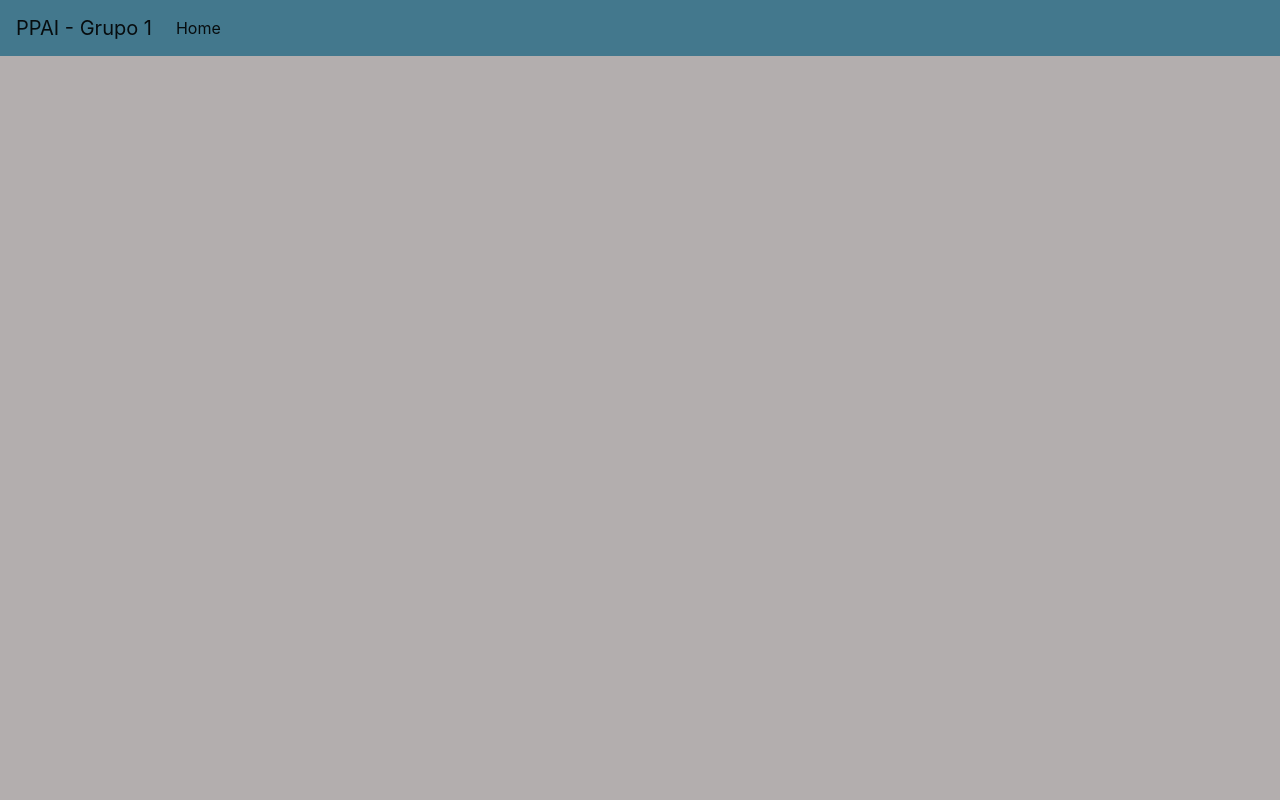
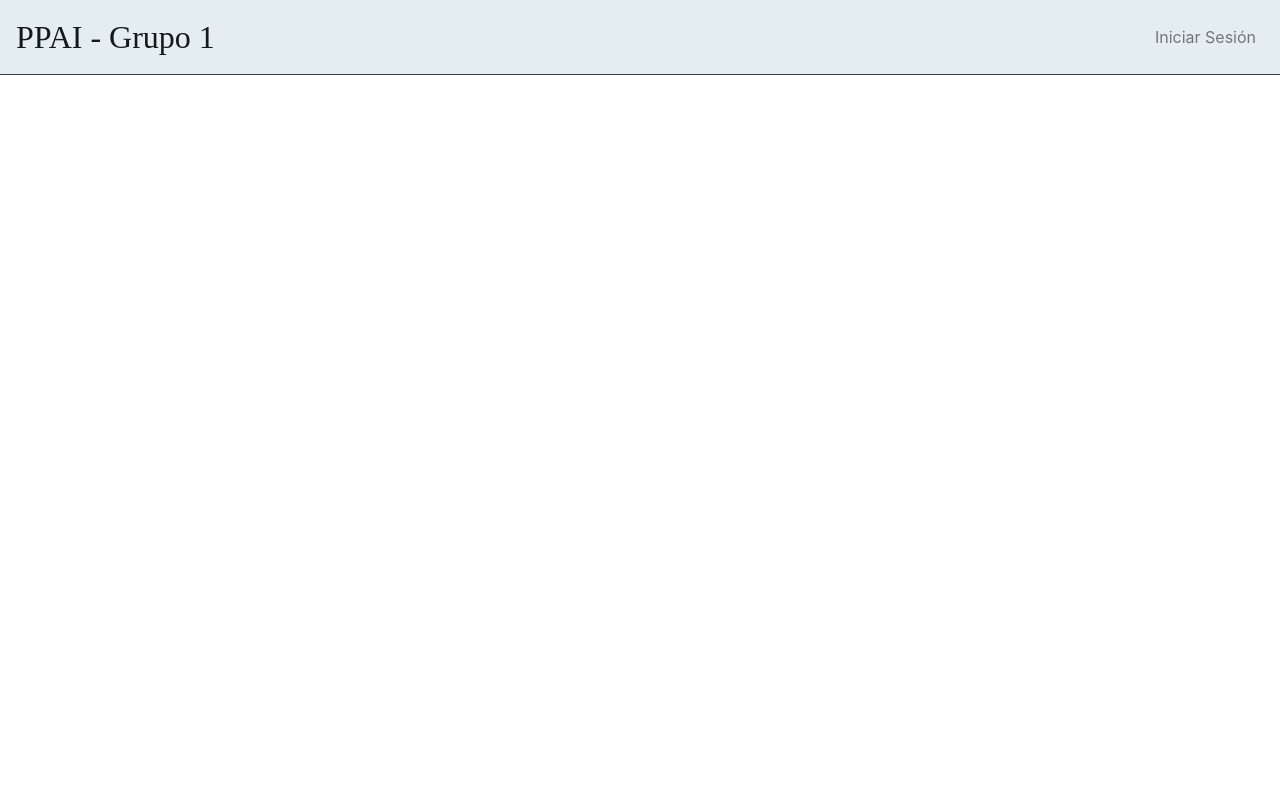
Before and after one commit to MirandaGonzalo/PPAI-Grupo1, a Django app: template museo/app/templates/base.html in a window 1280 px wide. Run offline with Django 3.2, Linux system fonts and the light colour scheme; the template is opened without the code that fills it, so the values that code supplies are empty; some libraries are stand-ins or nearby versions.

Commit message:
NavBar color and a few styles

```diff
--- a/museo/app/templates/base.html
+++ b/museo/app/templates/base.html
@@ -9,15 +9,24 @@
     <script src="https://code.jquery.com/jquery-3.3.1.slim.min.js" integrity="sha384-q8i/X+965DzO0rT7abK41JStQIAqVgRVzpbzo5smXKp4YfRvH+8abtTE1Pi6jizo" crossorigin="anonymous"></script>
     <script src="https://cdnjs.cloudflare.com/ajax/libs/popper.js/1.14.7/umd/popper.min.js" integrity="sha384-UO2eT0CpHqdSJQ6hJty5KVphtPhzWj9WO1clHTMGa3JDZwrnQq4sF86dIHNDz0W1" crossorigin="anonymous"></script>
     <script src="https://stackpath.bootstrapcdn.com/bootstrap/4.3.1/js/bootstrap.min.js" integrity="sha384-JjSmVgyd0p3pXB1rRibZUAYoIIy6OrQ6VrjIEaFf/nJGzIxFDsf4x0xIM+B07jRM" crossorigin="anonymous"></script>
-    <title>Hello, world!</title>
+    <title >Hello, world!</title>
     <style>
 
         body {
-            background-color: rgb(179, 174, 174);
+            background-color: rgb(255, 255, 255);
         }
-
+        .footerMain{
+            background-color: rgb(219, 234, 241);
+        }
         .mainNav {
-            background-color: rgb(67, 120, 141);
+            background-color: rgb(227, 237, 242);
+        }
+        .navbar-nav {
+            margin-left: auto;
+        }
+        .nav-itemSesion{
+            border: black;
+            border-width: thin;
         }
         .mainSedeCard {
             background-color: rgb(95, 163, 190);
@@ -31,25 +40,23 @@
         .fourthSedeCard {
             background-color: rgb(216, 236, 245);
         }
+
     </style>
   </head>
   <body>
     <div class="mainNav">
-        <nav class="navbar navbar-expand-lg navbar-light">
-            <a class="navbar-brand" href="#">PPAI - Grupo 1</a>
-            <button class="navbar-toggler" type="button" data-toggle="collapse" data-target="#navbarSupportedContent" aria-controls="navbarSupportedContent" aria-expanded="false" aria-label="Toggle navigation">
-            <span class="navbar-toggler-icon"></span>
-            </button>
-            <div class="collapse navbar-collapse" id="navbarSupportedContent">
-            <ul class="navbar-nav mr-auto">
-                <li class="nav-item active">
-                <a class="nav-link" href="#">Home <span class="sr-only">(current)</span></a>
+        <nav class="navbar navbar-expand-lg navbar-light border-bottom border-dark">
+            <a class="navbar-brand" href="#" style="font-size: 32px; font-family:'Times New Roman', Times, serif;">PPAI - Grupo 1</a>
+            <ul class="navbar-nav">
+                <li class="nav-itemSesion">
+                    <a class="nav-link" href="{% url 'login' %}">Iniciar Sesión</a>
                 </li>
             </ul>
-            </div>
         </nav>
     </div>
     {% block body%}
+    {% endblock %}
+    {% block footer%}
     {% endblock %}
 
   </body>
--- a/museo/app/views.py
+++ b/museo/app/views.py
@@ -1,5 +1,4 @@
 import datetime
-
 from django.shortcuts import render, redirect, get_object_or_404
 from django.http import HttpResponse
 from django.contrib.auth import login, authenticate, logout
@@ -17,3 +16,6 @@ from django.core.exceptions import ObjectDoesNotExist
 
 def landing_page(request):
     return render(request, 'index.html')
+
+def login(request):
+    return render(request, 'login/loginForm.html')
--- a/museo/museo/urls.py
+++ b/museo/museo/urls.py
@@ -18,5 +18,6 @@ from django.urls import path
 from app.views import *
 
 urlpatterns = [
-    path('', landing_page, name='home')
+    path('', landing_page, name='home'),
+    path('login/', login, name='login'),
 ]
```
Also changed, not shown: museo/app/templates/index.html (+71 -6 lines), museo/app/templates/login/loginForm.html (added, +7 -0 lines).
